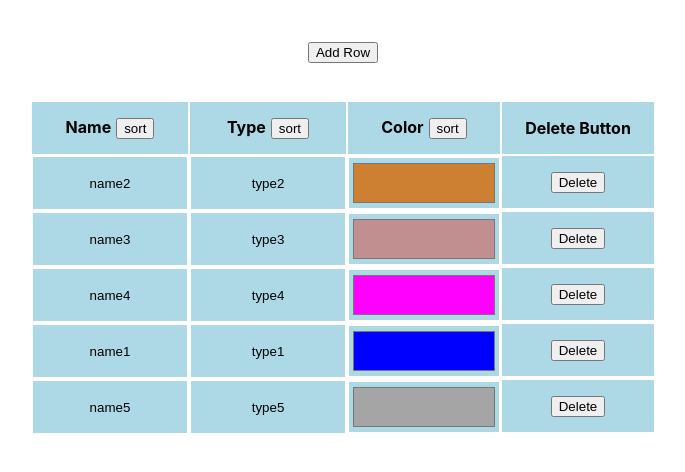
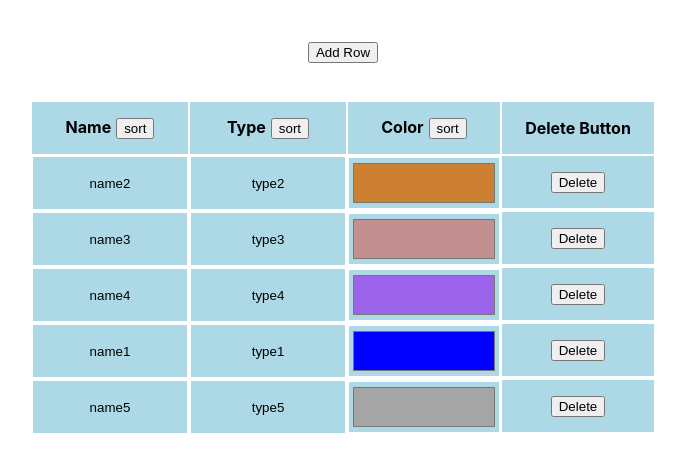
Before and after one commit to Delendik/localstorage-table, a React (Create React App) app: page / in a window 1280 px wide. Shown: the top 472 px of the page, without its empty margins (297-982 px from the left). Built offline with nearby package versions, Linux system fonts and the light colour scheme.

Commit message:
working table

```diff
--- a/src/components/NewRow.jsx
+++ b/src/components/NewRow.jsx
@@ -14,7 +14,8 @@ function NewRow({id, name, type, color}) {
   }
 
   if(color[0]!=="#"){
-    newColor = rgbToHex (255, 0, 255);
+    color = color.slice(4, -1).split(",")
+    newColor = rgbToHex (Number(color[0]), Number(color[1]), Number(color[2]))
   }else{
     newColor = color;
   }
--- a/src/data/data.js
+++ b/src/data/data.js
@@ -21,7 +21,7 @@ const data = [
     id: "4",
     name: "name4",
     type: "type4",
-    color: "rgb(255, 0, 255)",
+    color: "rgb(155, 100, 235)",
   },
   {
     id: "5",
```
